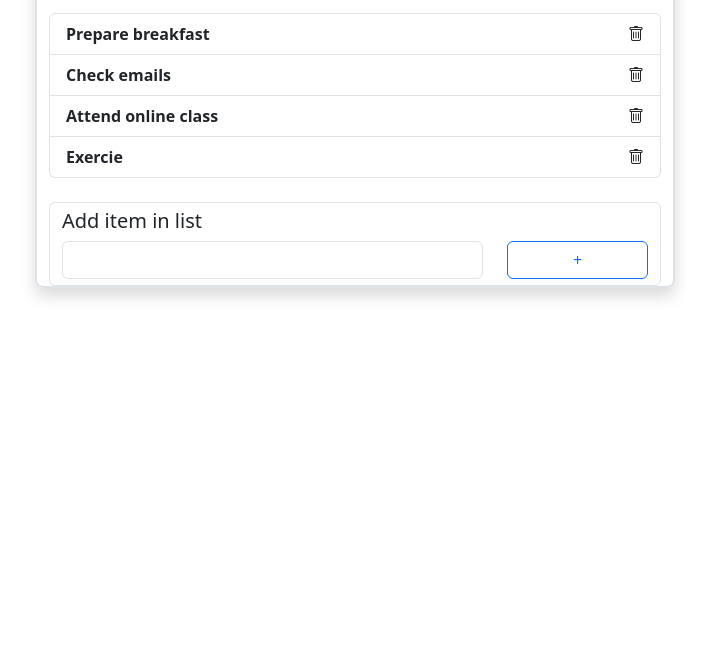
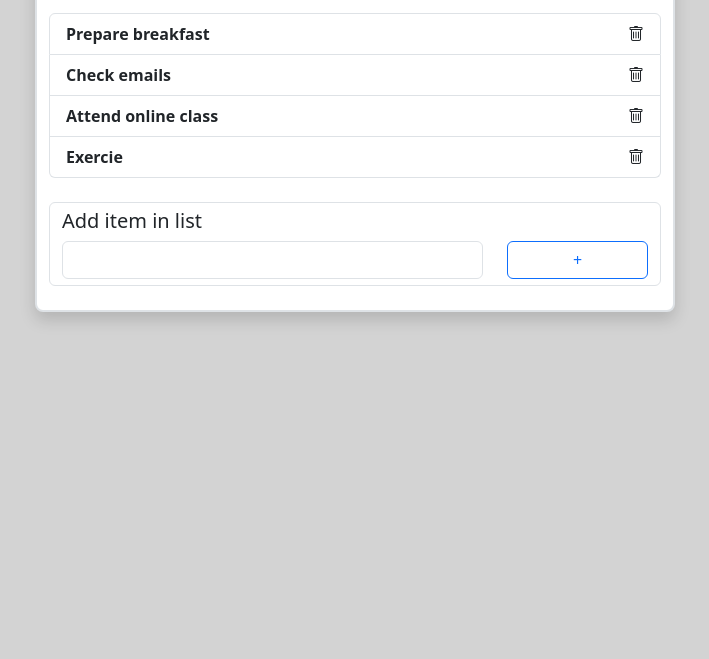
Before and after one commit to orsoli/vue-todolist, a plain HTML site: page index.html in a window 1280 px wide. Shown: the part 141-800 px from the top of the page, without its empty margins (285-994 px from the left). Drawn offline with nearby package versions, Linux system fonts and the light colour scheme.

Commit message:
added moditification

```diff
--- a/index-style.css
+++ b/index-style.css
@@ -1,8 +1,16 @@
 /* Generics  */
+body{
+    background-color: lightgray;
+}
+
 li>span{
     cursor: pointer;
 }
 
+/* Utils  */
+#app{
+    background-color: white;
+}
 
 /* Main   */
 .bi-trash{
--- a/index.html
+++ b/index.html
@@ -42,7 +42,7 @@
                 </li>
             </ul>
             <!-- Input form  -->
-            <div class="form form-control">
+            <div class="form form-control mb-4">
                 <h5>Add item in list</h5>
                 <div class=" d-flex gap-4">
                     <input type="text" class="form-control w-75" id="input-item" v-model="newItem"
```
